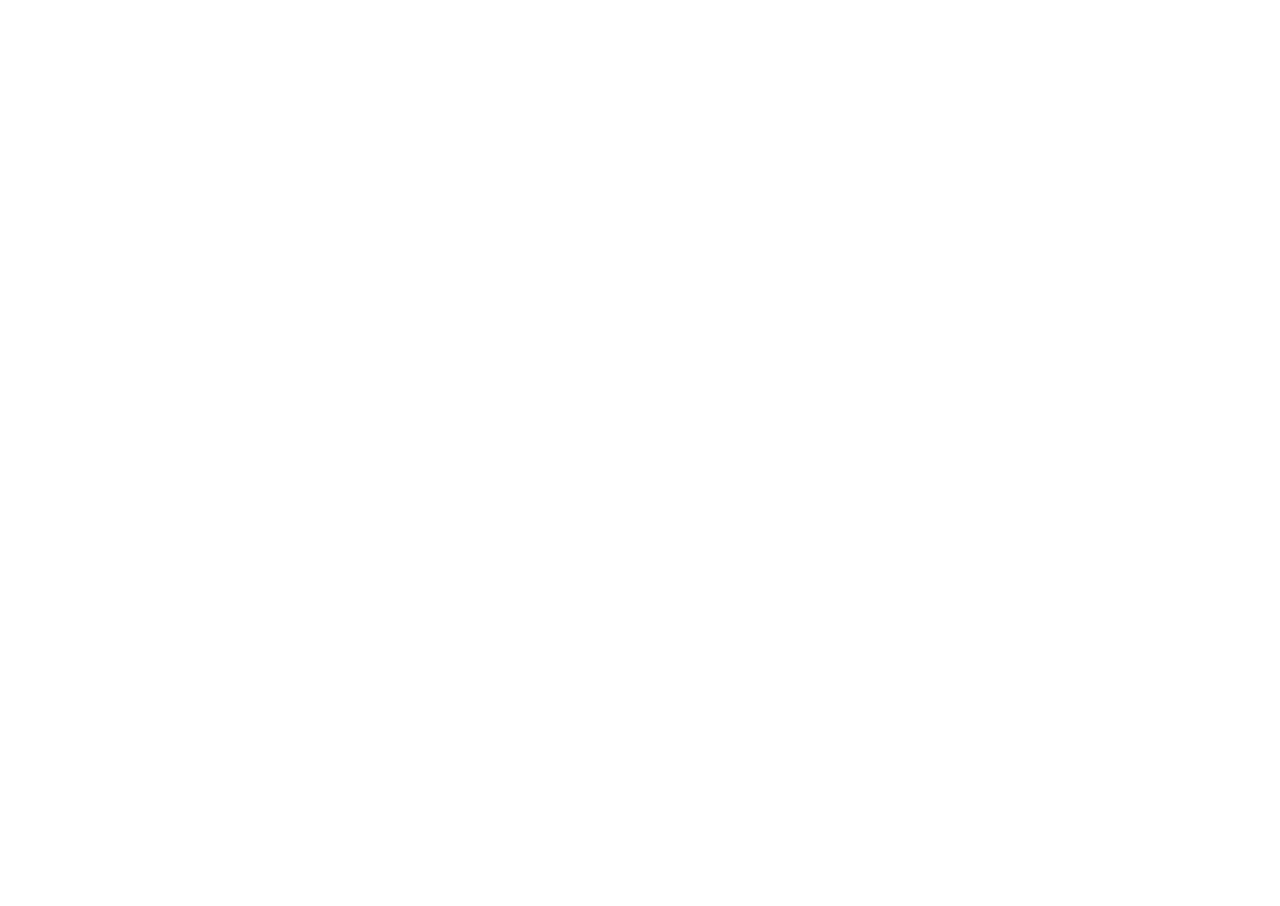
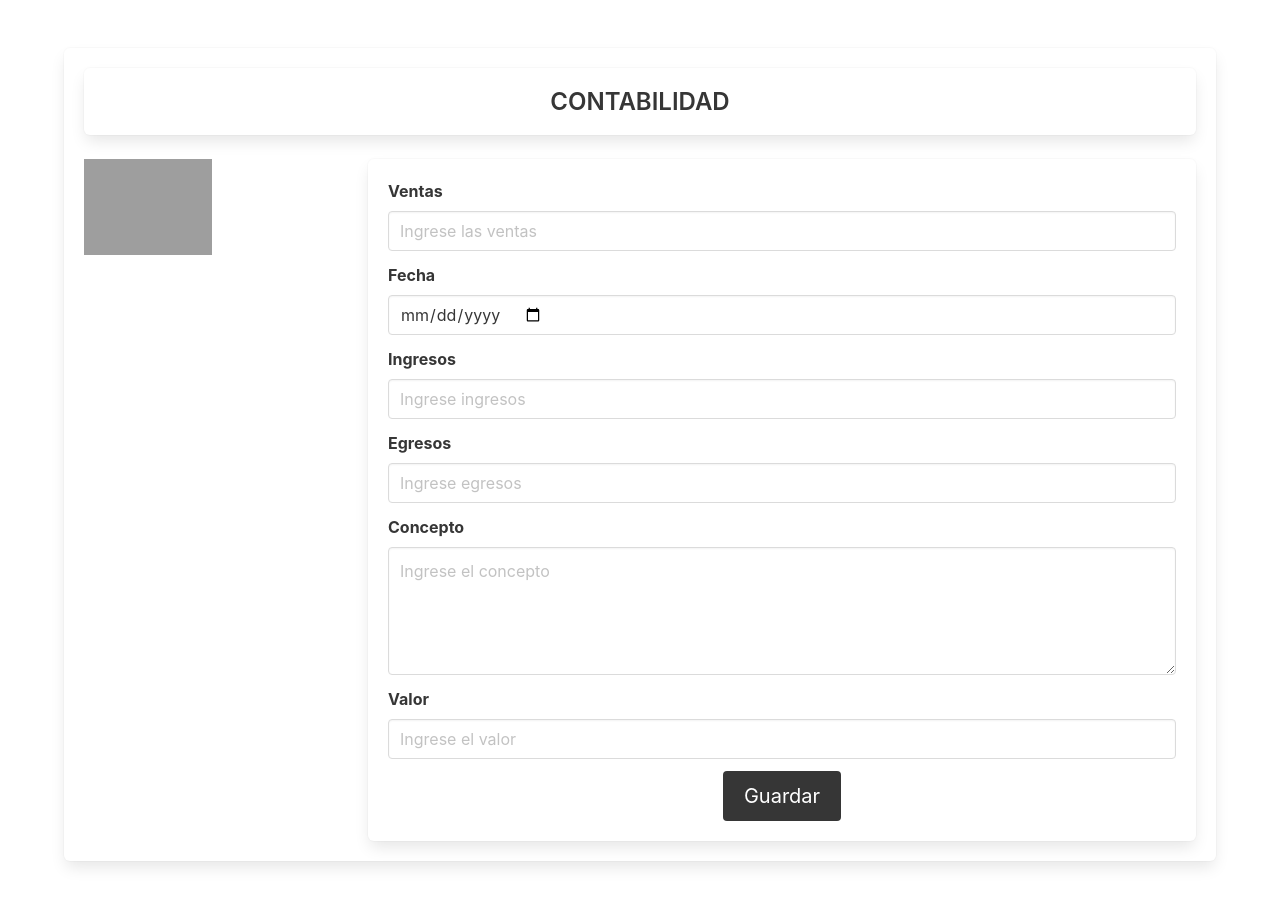
Before and after one commit to paulagomez1601-star/Programacion_procedimental, a plain HTML site: page Restaurante/modulo/contabilidad.html in a window 1280 px wide. Before the commit the page ends 800 px from the top, so only its background shows below. Drawn offline with nearby package versions, Linux system fonts and the light colour scheme; grey boxes are pictures that could not be loaded.

Commit message:
Modify_module_contabilidad : Add Inputs and Style

```diff
--- a/Restaurante/modulo/contabilidad.html
+++ b/Restaurante/modulo/contabilidad.html
@@ -1,11 +1,128 @@
 <!DOCTYPE html>
-<html lang="en">
+<html lang="es">
 <head>
-    <meta charset="UTF-8">
-    <meta name="viewport" content="width=device-width, initial-scale=1.0">
-    <title>Contabilidad</title>
+  <meta charset="UTF-8">
+  <meta name="viewport" content="width=device-width, initial-scale=1.0">
+
+  <title>Contabilidad</title>
+
+  <link rel="stylesheet"
+  href="https://cdn.jsdelivr.net/npm/bulma@0.9.4/css/bulma.min.css">
 </head>
+
 <body>
+
+<section class="section">
+
+  <div class="container">
+
+    <div class="box">
+
+      <div class="box">
+        <h1 class="title is-4 has-text-centered">
+          CONTABILIDAD
+        </h1>
+      </div>
+
+      <div class="columns">
+
+        <div class="column is-3">
+
+          <figure class="image is-128x128">
+            <img src="https://cdn-icons-png.flaticon.com/128/5847/5847922.png">
+          </figure>
+
+          <br>
+
+        </div>
+
+        <div class="column">
+
+          <div class="box">
+
+            <form>
+
+              <div class="field">
+                <label class="label">Ventas</label>
+
+                <div class="control">
+                  <input class="input"
+                  type="text"
+                  placeholder="Ingrese las ventas">
+                </div>
+              </div>
+
+              <div class="field">
+                <label class="label">Fecha</label>
+
+                <div class="control">
+                  <input class="input"
+                  type="date">
+                </div>
+              </div>
+
+              <div class="field">
+                <label class="label">Ingresos</label>
+
+                <div class="control">
+                  <input class="input"
+                  type="number"
+                  placeholder="Ingrese ingresos">
+                </div>
+              </div>
+
+              <div class="field">
+                <label class="label">Egresos</label>
+
+                <div class="control">
+                  <input class="input"
+                  type="number"
+                  placeholder="Ingrese egresos">
+                </div>
+              </div>
+
+              <div class="field">
+                <label class="label">Concepto</label>
+
+                <div class="control">
+                  <textarea class="textarea"
+                  placeholder="Ingrese el concepto"></textarea>
+                </div>
+              </div>
+
+              <div class="field">
+                <label class="label">Valor</label>
+
+                <div class="control">
+                  <input class="input"
+                  type="number"
+                  placeholder="Ingrese el valor">
+                </div>
+              </div>
+
+              <div class="field has-text-centered">
+
+                <div class="control">
+                  <button class="button is-dark is-medium">
+                    Guardar
+                  </button>
+                </div>
+
+              </div>
+
+            </form>
+
+          </div>
+
+        </div>
+
+      </div>
+
+    </div>
+
+  </div>
+
+</section>
 
 </body>
 </html>
```
